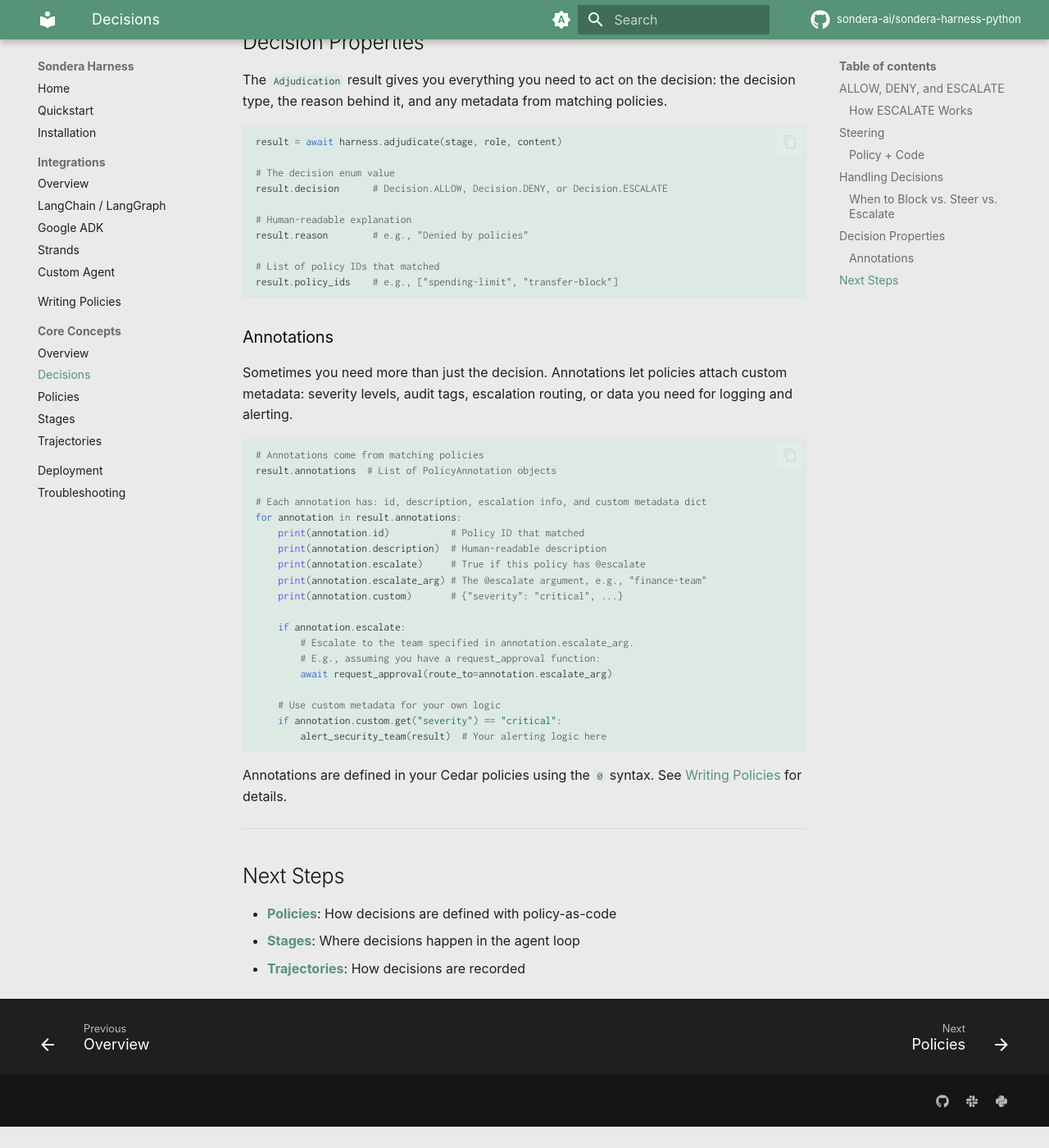
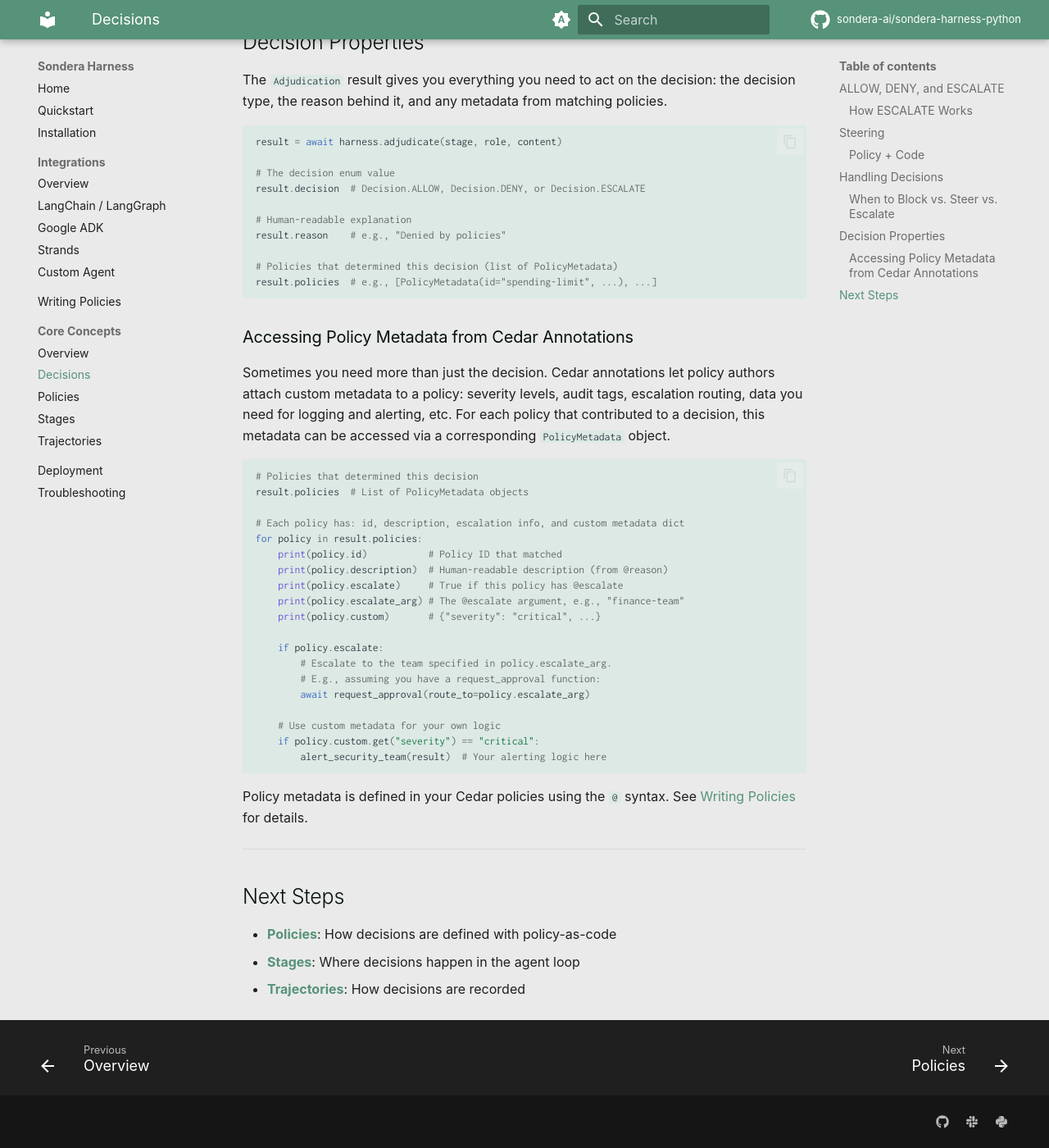
Before and after one commit to sondera-ai/sondera-harness-python, an MkDocs documentation site: the page built from docs/src/concepts/decisions.md, in a window 1280 px wide and 1400 px high, scrolled down 4446 px. Shown: the whole window at 82% size. Built offline with MkDocs 1.6.1 and Material for MkDocs 9.7.7, drawn with Linux system fonts in a browser that asks for light colours; some web fonts are replaced; comment, search, counter and statistics services are not loaded; before the commit the page ends 5820 px from its top, so only the background shows below that; some of the changed text lies outside the part shown.

Commit message:
Simplify `Adjudication` by removing `policy_ids` and rename `PolicyAnnotaton` to `PolicyMetadata` (#23)
* Remove some unused code

* Rename PolicyAnnotation to PolicyMetadata and remove redundant policy_ids field from Adjudication

- Rename `PolicyAnnotation` to `PolicyMetadata` because:
  1. "metadata" is clearer than "annotation" to people who aren't familiar with Cedar terminology
  2. `PolicyAnnotation` is slightly awkward with singular vs. plural: a single policy can have multiple annotations, but we were using `PolicyAnnotation` to store multiple annotations for a single policy.
  3. We're storing more than just raw annotation values in this object: we're storing a derived bool field, namely `escalate`.
- Remove `Adjudication.policy_ids` because it was redundant with `policies[*].id`
- Rename `Adjudication.annotations` to `Adjudication.policies`

* FIx docs link that I broke

````diff
--- a/docs/src/concepts/decisions.md
+++ b/docs/src/concepts/decisions.md
@@ -90,7 +90,7 @@
 
 if result.decision == Decision.DENY:
     # result.reason is a human-readable explanation
-    # result.policy_ids contains the IDs of policies that matched
+    # result.policies contains metadata about the policies that matched
     agent_feedback = f"Action denied: {result.reason}. Try a different approach."
 ```
 
@@ -125,14 +125,14 @@
     # return f"Action denied: {result.reason}. Try a different approach."
 
 elif result.decision == Decision.ESCALATE:
-    # Action requires approval before proceeding. Use annotation metadata
+    # Action requires approval before proceeding. Use policy metadata
     # to route the approval request.
-    annotation = result.annotations[0]
+    policy = result.policies[0]
     # Assuming you have a `request_approval` function implemented:
     approved = await request_approval(
         action=content,
-        reason=annotation.description,
-        route_to=annotation.escalate_arg,  # e.g., "finance-team"
+        reason=policy.description,
+        route_to=policy.escalate_arg,  # e.g., "finance-team"
     )
     if approved:
         execute_action()
@@ -165,42 +165,42 @@
 result = await harness.adjudicate(stage, role, content)
 
 # The decision enum value
-result.decision      # Decision.ALLOW, Decision.DENY, or Decision.ESCALATE
+result.decision  # Decision.ALLOW, Decision.DENY, or Decision.ESCALATE
 
 # Human-readable explanation
-result.reason        # e.g., "Denied by policies"
+result.reason    # e.g., "Denied by policies"
 
-# List of policy IDs that matched
-result.policy_ids    # e.g., ["spending-limit", "transfer-block"]
+# Policies that determined this decision (list of PolicyMetadata)
+result.policies  # e.g., [PolicyMetadata(id="spending-limit", ...), ...]
 ```
 
-### Annotations
+### Accessing Policy Metadata from Cedar Annotations
 
-Sometimes you need more than just the decision. Annotations let policies attach custom metadata: severity levels, audit tags, escalation routing, or data you need for logging and alerting.
+Sometimes you need more than just the decision. Cedar annotations let policy authors attach custom metadata to a policy: severity levels, audit tags, escalation routing, data you need for logging and alerting, etc. For each policy that contributed to a decision, this metadata can be accessed via a corresponding `PolicyMetadata` object.
 
 ```{.python notest}
-# Annotations come from matching policies
-result.annotations  # List of PolicyAnnotation objects
+# Policies that determined this decision
+result.policies  # List of PolicyMetadata objects
 
-# Each annotation has: id, description, escalation info, and custom metadata dict
-for annotation in result.annotations:
-    print(annotation.id)           # Policy ID that matched
-    print(annotation.description)  # Human-readable description
-    print(annotation.escalate)     # True if this policy has @escalate
-    print(annotation.escalate_arg) # The @escalate argument, e.g., "finance-team"
-    print(annotation.custom)       # {"severity": "critical", ...}
+# Each policy has: id, description, escalation info, and custom metadata dict
+for policy in result.policies:
+    print(policy.id)           # Policy ID that matched
+    print(policy.description)  # Human-readable description (from @reason)
+    print(policy.escalate)     # True if this policy has @escalate
+    print(policy.escalate_arg) # The @escalate argument, e.g., "finance-team"
+    print(policy.custom)       # {"severity": "critical", ...}
 
-    if annotation.escalate:
-        # Escalate to the team specified in annotation.escalate_arg.
+    if policy.escalate:
+        # Escalate to the team specified in policy.escalate_arg.
         # E.g., assuming you have a request_approval function:
-        await request_approval(route_to=annotation.escalate_arg)
+        await request_approval(route_to=policy.escalate_arg)
 
     # Use custom metadata for your own logic
-    if annotation.custom.get("severity") == "critical":
+    if policy.custom.get("severity") == "critical":
         alert_security_team(result)  # Your alerting logic here
 ```
 
-Annotations are defined in your Cedar policies using the `@` syntax. See [Writing Policies](../writing-policies.md) for details.
+Policy metadata is defined in your Cedar policies using the `@` syntax. See [Writing Policies](../writing-policies.md) for details.
 
 ---
 
--- a/src/sondera/__init__.py
+++ b/src/sondera/__init__.py
@@ -68,8 +68,8 @@
     Content,
     Decision,
     Parameter,
-    PolicyAnnotation,
     PolicyEngineMode,
+    PolicyMetadata,
     PromptContent,
     Role,
     SourceCode,
@@ -112,7 +112,7 @@
     "AdjudicatedStep",
     "AdjudicatedTrajectory",
     "AdjudicationRecord",
-    "PolicyAnnotation",
+    "PolicyMetadata",
     "Decision",
     # Exceptions
     "SonderaError",
````
Also changed, not shown: docs/src/concepts/policies.md (+1 -1 lines), docs/src/integrations/custom.md (+9 -9 lines), docs/src/writing-policies.md (+1 -1 lines), 7 other files.
